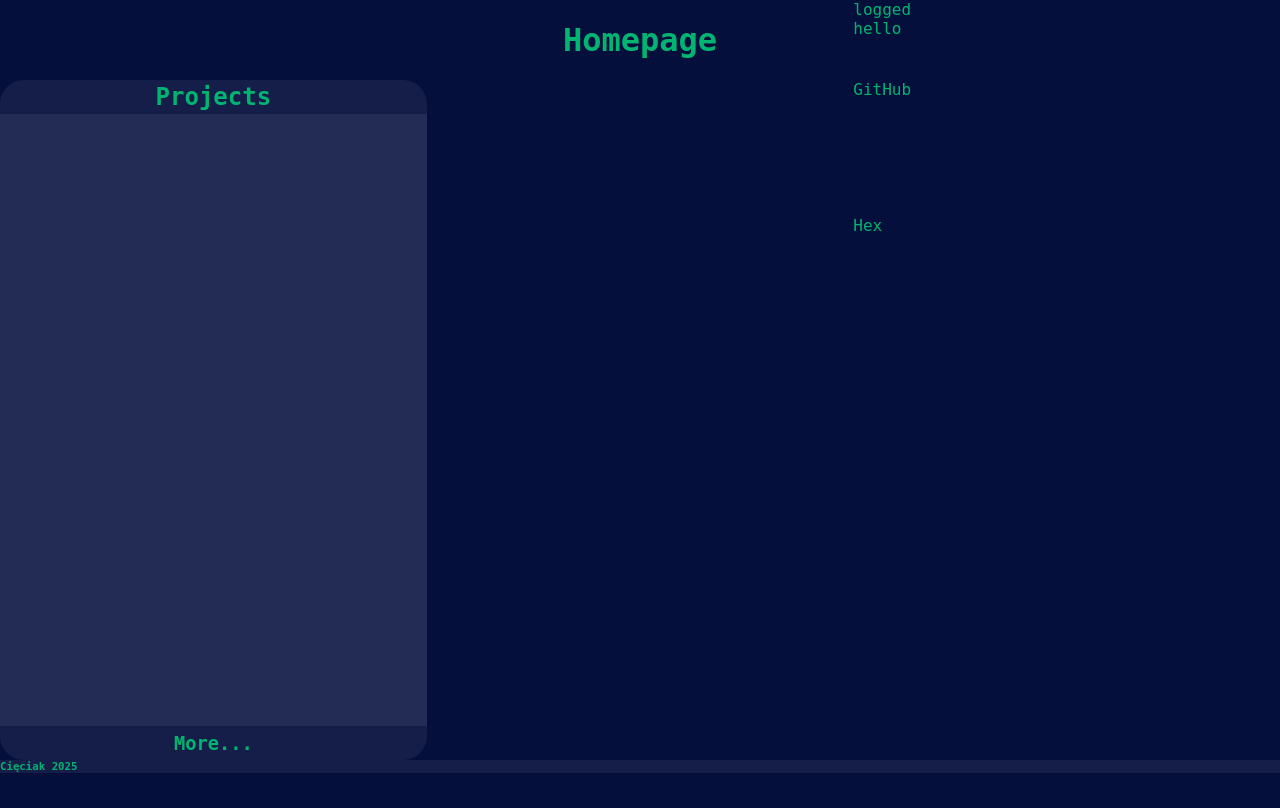
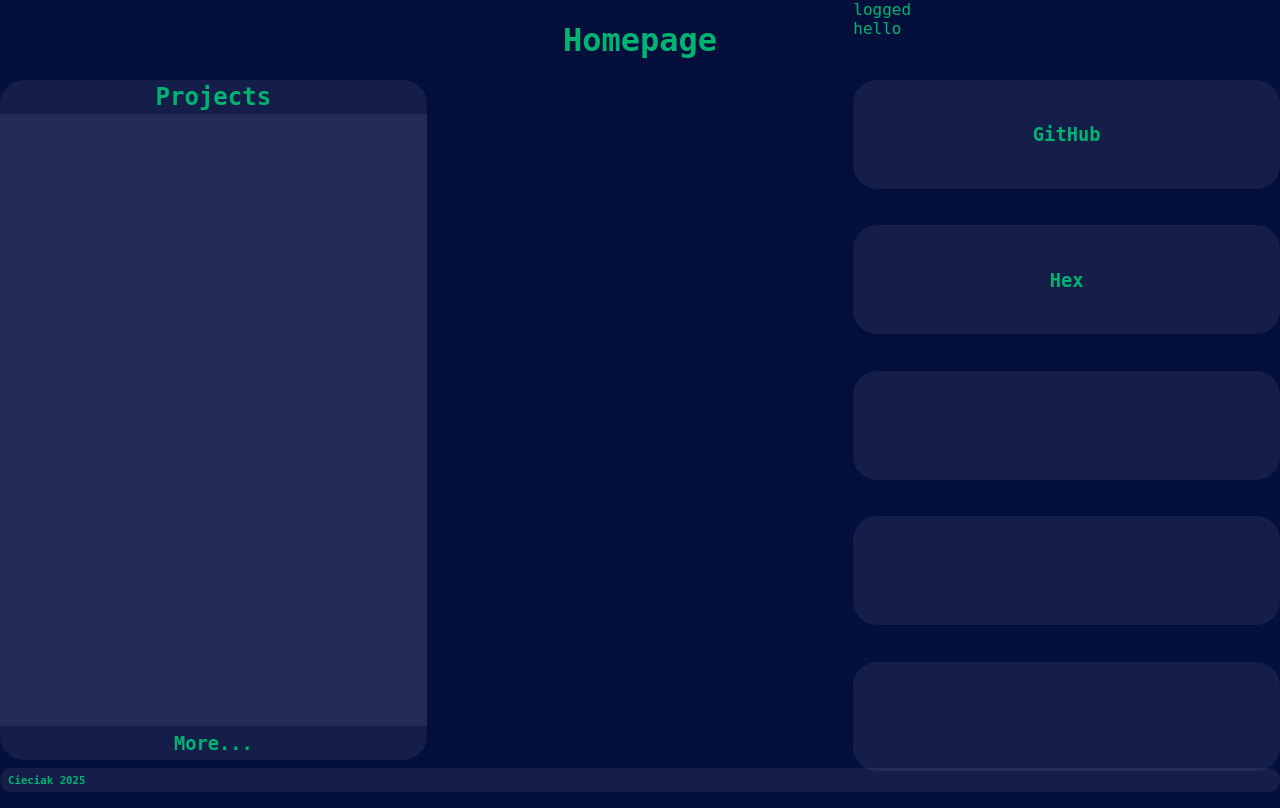
Before and after one commit to Cieciak/website, a Python web app: template app/templates/homepage.html in a window 1280 px wide. Before the commit the page ends 773 px from the top, so only its background shows below. Run offline with Jinja, Linux system fonts and the light colour scheme; the template is opened without the code that fills it, so the values that code supplies are empty.

Commit message:
Further styling homepage

```diff
--- a/app/static/css/center.css
+++ b/app/static/css/center.css
@@ -19,3 +19,13 @@
     top: 50%;
     transform: translate(-50%, -50%);
 }
+
+.center-h-container {
+    position: relative;
+}
+
+.center-h-container * {
+    position: absolute;
+    top: 50%;
+    transform: translate(0, -50%);
+}
--- a/app/templates/homepage.html
+++ b/app/templates/homepage.html
@@ -18,6 +18,7 @@
 
             background-color: var(--def-bg);
             color: var(--def-fg);
+            overflow: hidden;
         }
         .header {
             height: 10%;
@@ -37,8 +38,20 @@
         .content > div{
             width: 33.333%;
         }
+        .content-right > div{
+            margin-bottom: 8.60%;
+            height: 16%;
+            background-color: #ffffff10;
+            border-radius: 3vh;
+        }
+        .content-right > div:last-child {
+            margin-bottom: 0%;
+        }
+        .content-right > div:first-child {
+            margin-top: 0%;
+        }
         .footer {
-            height: 5%;
+            height: 5vh;
         }
         .proj-card {
             background-color: #ffffff10;
@@ -72,17 +85,17 @@
             <div class="center-container" style="height: 5%;"><h3>More...</h3></div>
         </div>
         <div></div>
-        <div>
-            <div style="height: 20%;">GitHub</div>
-            <div style="height: 20%;">Hex</div>
-            <div style="height: 20%;"></div>
-            <div style="height: 20%;"></div>
-            <div style="height: 20%;"></div>
+        <div class="content-right">
+            <div class="center-container"><h3>GitHub</h3></div>
+            <div class="center-container"><h3>Hex</h3></div>
+            <div></div>
+            <div></div>
+            <div></div>
         </div>
     </div>
     <div class="footer">
-        <div style="background-color: #ffffff10;">
-            <h6>Cięciak 2025</h6>
+        <div class="center-h-container" style="height: 3vh; margin-top: 1vh; margin-bottom: 1vh; background-color: #ffffff10; border-radius: 2vh;padding: 1vh;">
+            <h6>Cieciak 2025</h6>
         </div>
     </div>
 </body>
```
Also changed, not shown: 1 other file.
